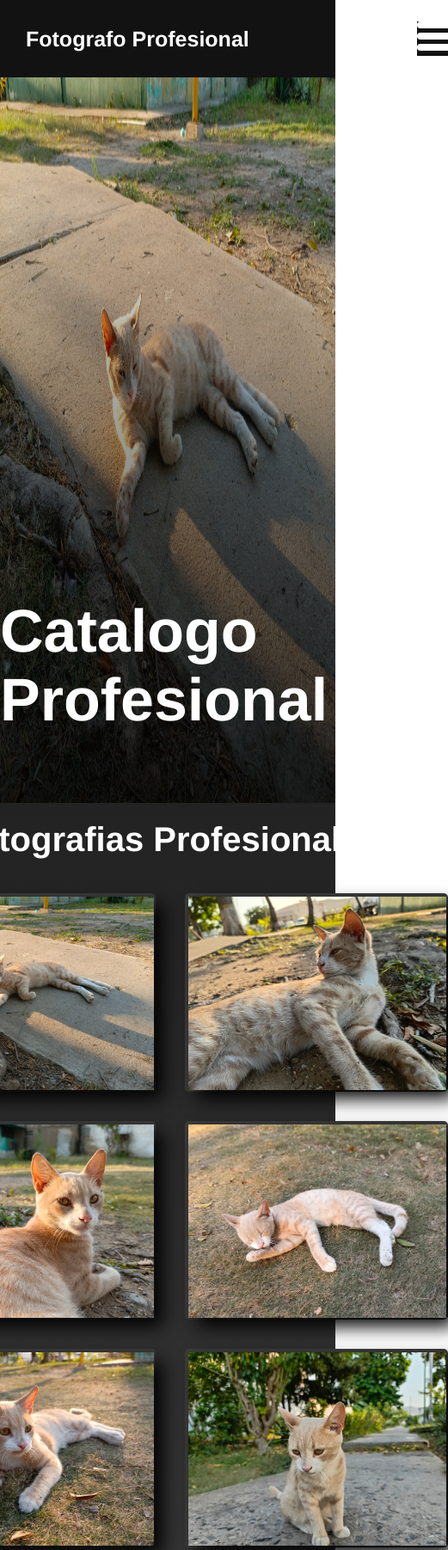
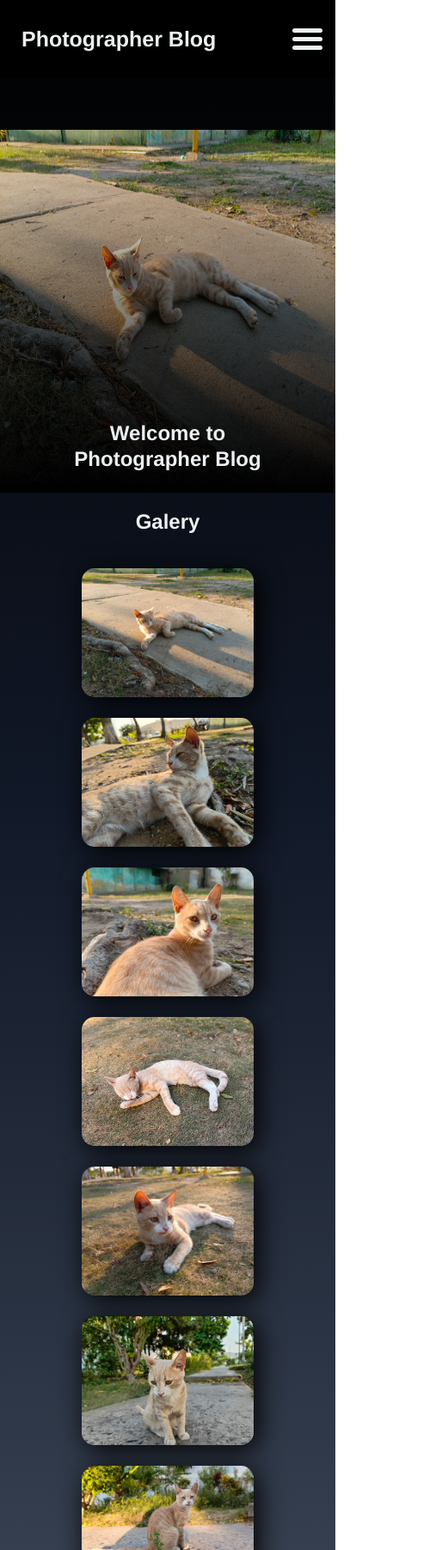
Before and after one commit to yofredev/proyect01, a plain HTML site: page index.html in a window 390 px wide. Shown: the top 1803 px of the page at 86% size, 521 px wide, since content can reach past the window. Drawn offline with Linux system fonts and the light colour scheme.

Commit message:
Add files via upload

```diff
--- a/index.html
+++ b/index.html
@@ -2,63 +2,42 @@
 <html lang="en">
 <head>
     <meta charset="UTF-8">
-    <link rel="stylesheet" href="style.css">
-    <link rel="icon" href="https://static.vecteezy.com/system/resources/previews/021/841/689/non_2x/electric-concept-logo-modern-and-minimalist-logotype-fit-for-company-brand-identity-merch-business-eps-10-vector.jpg">
     <meta name="viewport" content="width=device-width, initial-scale=1.0">
     <title>Document</title>
+    <link rel="stylesheet" href="styles.css">
 </head>
-
 <body>
-    <main>
     <header>
-        <a class="header-title" href="index.html">Fotografo Profesional</a>
-
-        <a  id="nav-bar01" href="index.html" class="nav-bar">Home</a>
-        <a  id="nav-bar02" href="index.html" class="nav-bar">Features</a>
-        <a  id="nav-bar03" href="index.html" class="nav-bar">About us</a>
-        <a  id="nav-bar04" href="index.html" class="nav-bar">Contact us</a>
+        <h1 class="title">Photographer Blog</h1>
+        <nav>
+            <a>Home</a>
+            <a>Features</a>
+            <a>About us</a>
+        </nav>
         <div class="burger">
             <div></div>
             <div></div>
             <div></div>
         </div>
     </header>
-    <article>
-        <div class="vww">
-        </div>
-        <img  src="data/cat1.jpg" class="vw">
-        <h1 class="title">Catalogo Profesional</h1>
-    </article>
-    <Section class="galery">
-        <h1 class="title2"> Fotografias Profesionales</h1>
-        <div class="cat">
+    <main>
+        <section class="big-img">
+            <div class="gradient"></div>
+                <h1>Welcome to <hr>Photographer Blog</h1>
             <img src="data/cat1.jpg">
-        </div>
-        <div class="cat">
-            <img src="data/cat2.jpg">
-        </div class="cat">
-        <div class="cat">
-            <img src="data/cat3.jpg">
-        </div>
-        <div class="cat">
-            <img src="data/cat4.jpg">
-        </div>
-        <div class="cat">
-            <img src="data/cat5.jpg">
-        </div>
-        <div class="cat">
-            <img src="data/cat6.jpg">
-        </div>
-        <div class="cat">
-            <img src="data/cat7.jpg">
-        </div>
-
-
-    </Section>
+        </section>
+        <section class="galery">
+          <h1 class="galery-title">Galery</h1>
+          <div class="cat"><img src="data/cat1.jpg"></div>
+          <div class="cat"><img src="data/cat2.jpg"></div>
+          <div class="cat"><img src="data/cat3.jpg"></div>
+          <div class="cat"><img src="data/cat4.jpg"></div>
+          <div class="cat"><img src="data/cat5.jpg"></div>
+          <div class="cat"><img src="data/cat6.jpg"></div>
+          <div class="cat"><img src="data/cat7.jpg"></div>
+        </section>
+    </main>
     <footer>
-      <p>Copyright © 2020 Yofre, Inc</p>
     </footer>
-</main>
 </body>
-
 </html>
--- /dev/null
+++ b/styles.css
@@ -0,0 +1,129 @@
+@import url('https://fonts.googleapis.com/css2?family=Lato:ital,wght@0,100;0,300;0,400;0,700;0,900;1,100;1,300;1,400;1,700;1,900&display=swap');
+*{
+    padding: 0;
+    margin: 0;
+    box-sizing: border-box;
+    font-family: "loto", Helvetica, sans-serif;
+}
+main{
+    background:linear-gradient(to top, rgb(55, 65, 81), #111827, rgb(0, 0, 0));
+}
+
+header{
+    display: flex;
+    align-items: center;
+    justify-content: space-between;
+    width: 100vw;
+    height: 90px;
+    background:#000;
+    color:#ECF0F1;
+    padding: 0 15px 0 25px;
+    position: fixed;
+    z-index: 5;
+
+}
+header .burger{
+    width: 35px;
+    height: 25px;
+    align-self:center ;
+}
+.burger div{
+    display: block;
+    width: 100%;
+    height: 5px;
+    background-color: #ECF0F1;
+    margin: 0 0 5px 0;
+    border-radius: 20px;
+
+}
+header nav{
+    display: none;
+
+}
+header nav a{
+    font-size: 17px;
+    font-weight: bold;
+    border-radius: 20px;
+    padding:10px;
+    transition: 500ms;
+    text-decoration: none;
+}
+header nav a:hover{
+    background: #ECF0F1;
+    color: #000;
+
+}
+header .title{
+    font-size: 25px;
+}
+.big-img{
+    padding: 90px 0 0 0 ;
+    display: flex;
+    width: 100vw;
+    height: 67.9vh;
+    justify-content: center;
+    align-items: end;
+
+}
+.big-img .gradient{
+    display: flex;
+    justify-content: end;
+    align-items: center;
+    flex-direction: column;
+    width: 100vw;
+    height: 50vh;
+    z-index: 2;
+    transition: 1s;
+    position:absolute;
+    background: linear-gradient(transparent,#000);
+}
+.big-img .gradient:hover{
+    opacity:0;
+}
+.big-img h1 hr{
+    opacity: 0;
+}
+.big-img h1{
+    text-align: center;
+    margin-bottom: 25px;
+    position: absolute;
+    color: #ECF0F1;
+    z-index: 3;
+}
+.big-img img{
+    width: 100vw;
+    height: 50vh;
+    z-index: 1;
+    position: relative;
+}
+.galery{
+    display: grid;
+    grid-template-columns:200px ;
+    place-content: center;
+    row-gap: 20px;
+}
+.galery img{
+    width: 100%;
+    border-radius: 15px;
+    box-shadow: 5px 5px 30px black;
+    transition: scale 500ms ease-out;
+}
+.galery img:hover{
+    scale: 1.5;
+    z-index: 5;
+}
+.galery-title{
+    margin:20px 0 20px 0;
+    text-align: center;
+    color: #ECF0F1;
+}
+@media (min-width:700px){
+    header nav {
+        display: flex;
+        gap: 30px;
+
+    }
+    .burger{
+        display: none;
+    }
+}
```
